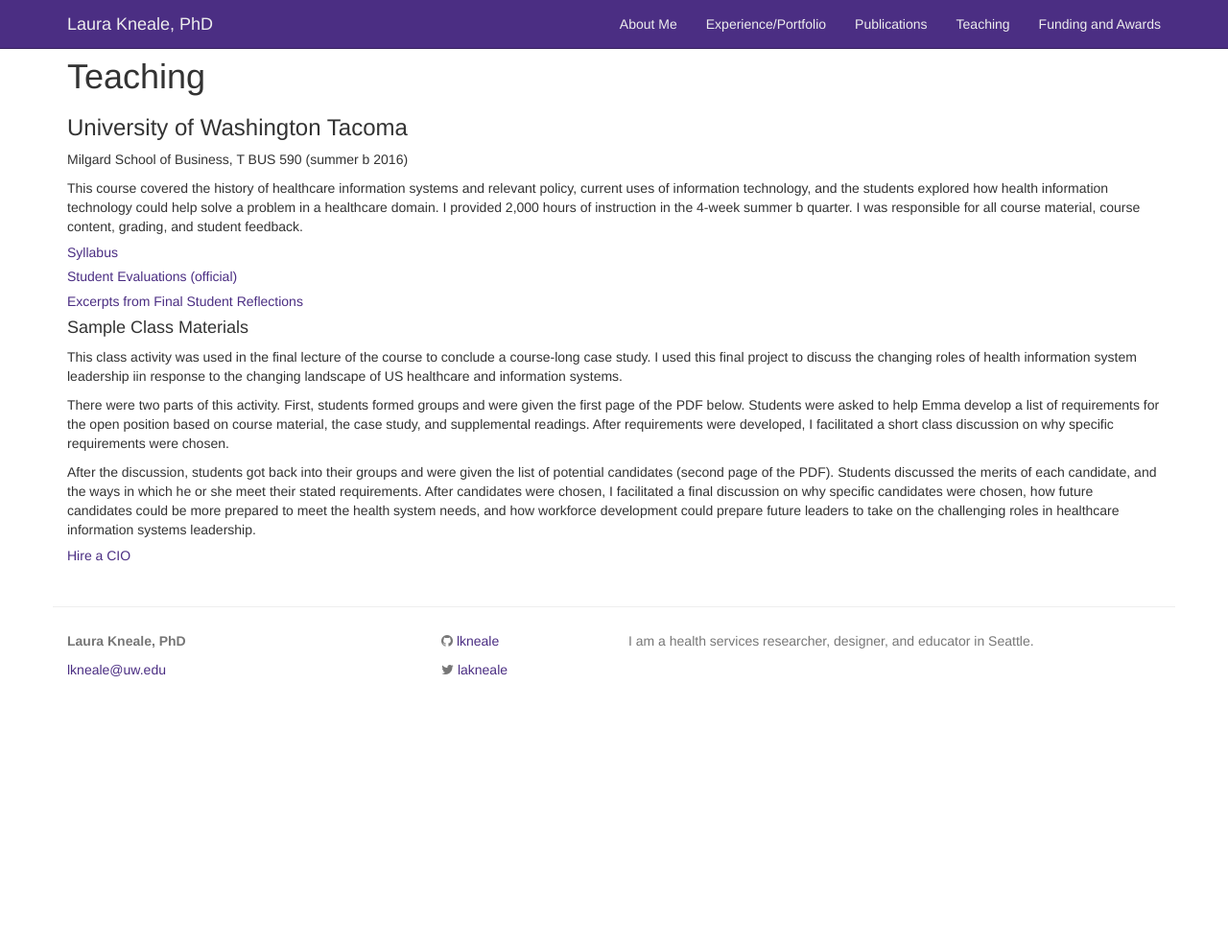
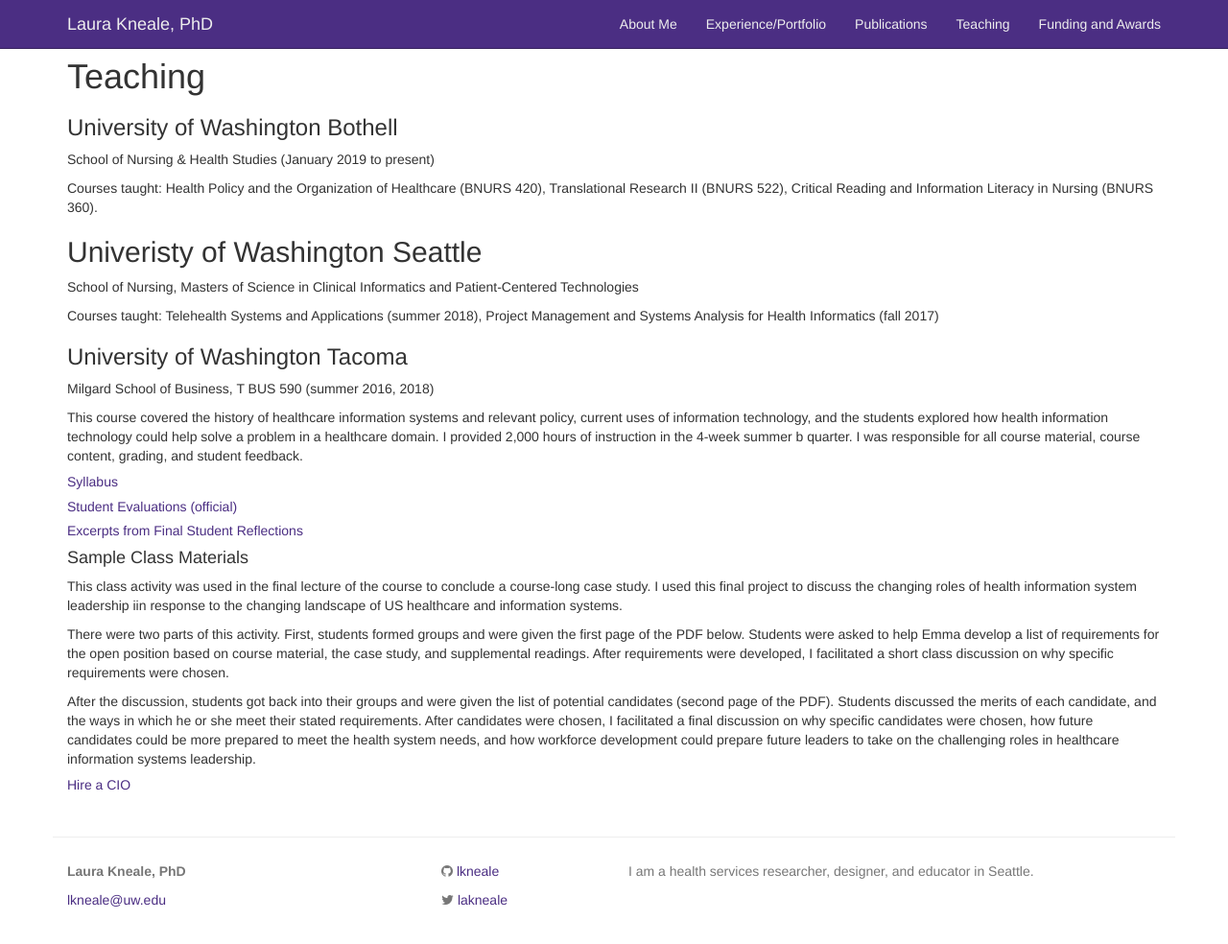
Before and after one commit to lkneale/lkneale.github.io, a Jekyll site: the page built from teaching.md, in a window 1280 px wide and 993 px high. Shown: the top 984 px of the window at 96% size. Built offline with Jekyll 4.4.1, drawn with Linux system fonts in a browser that asks for light colours.

Commit message:
Update teaching.md

```diff
--- a/teaching.md
+++ b/teaching.md
@@ -3,8 +3,18 @@
 title: Teaching
 permalink: /teaching/
 ---
+### University of Washington Bothell
+School of Nursing & Health Studies (January 2019 to present)
+
+Courses taught: Health Policy and the Organization of Healthcare (BNURS 420), Translational Research II (BNURS 522), Critical Reading and Information Literacy in Nursing (BNURS 360).
+
+##  Univeristy of Washington Seattle
+School of Nursing, Masters of Science in Clinical Informatics and Patient-Centered Technologies
+
+Courses taught: Telehealth Systems and Applications (summer 2018), Project Management and Systems Analysis for Health Informatics (fall 2017)
+
 ### University of Washington Tacoma
-Milgard School of Business, T BUS 590 (summer b 2016)
+Milgard School of Business, T BUS 590 (summer 2016, 2018)
 
 This course covered the history of healthcare information systems and relevant policy, current uses of information technology, and the students explored how health information technology could help solve a problem in a healthcare domain. I provided 2,000 hours of instruction in the 4-week summer b quarter. I was responsible for all course material, course content, grading, and student feedback.
 
```
